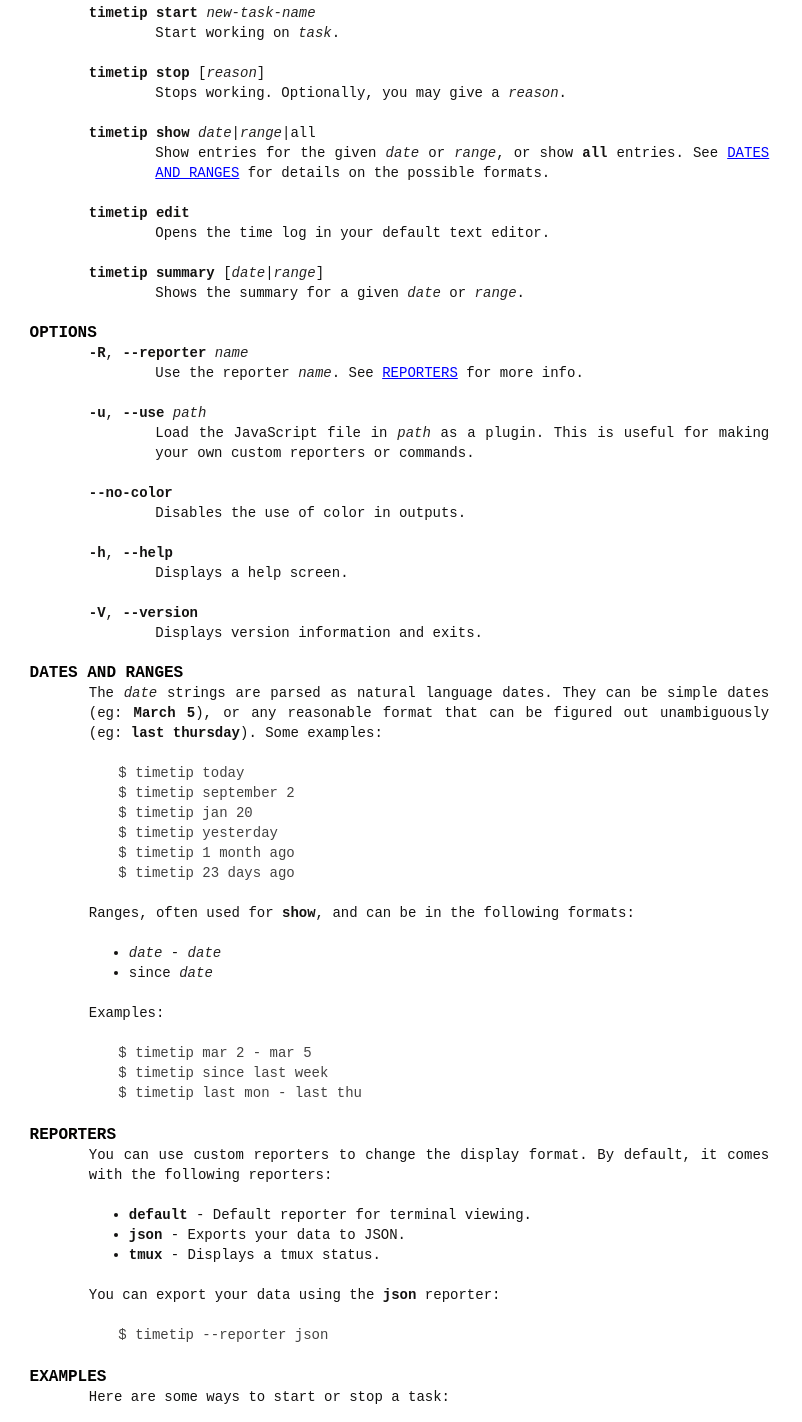
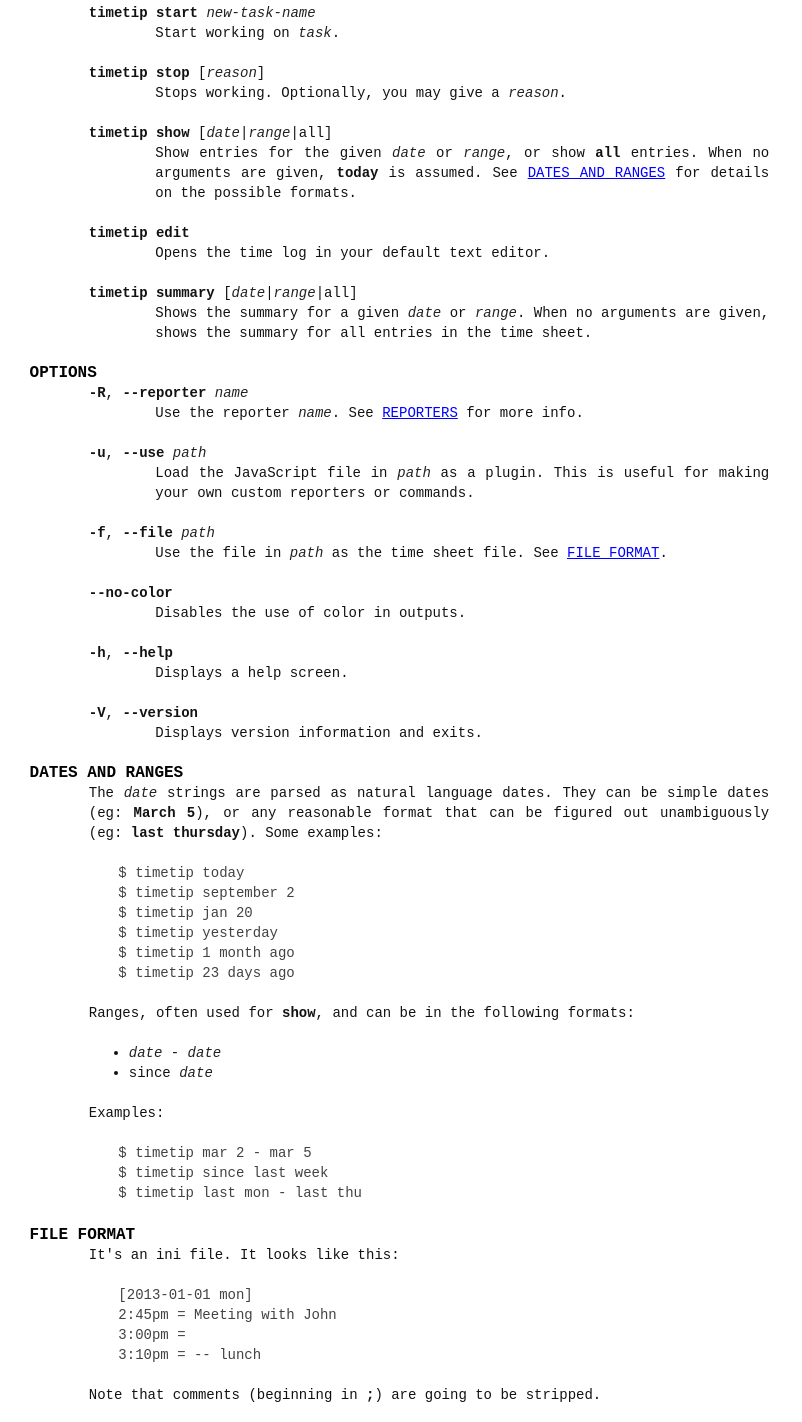
Before and after one commit to rstacruz/timetip, a website: page www/timetip.1.html in a window 1280 px wide. Shown: the part 643-2065 px from the top of the page, without its empty margins (0-802 px from the left). Drawn offline with Linux system fonts and the light colour scheme.

Commit message:
Update docs.

```diff
--- a/www/timetip.1.html
+++ b/www/timetip.1.html
@@ -60,6 +60,7 @@
     <a href="#COMMANDS">COMMANDS</a>
     <a href="#OPTIONS">OPTIONS</a>
     <a href="#DATES-AND-RANGES">DATES AND RANGES</a>
+    <a href="#FILE-FORMAT">FILE FORMAT</a>
     <a href="#REPORTERS">REPORTERS</a>
     <a href="#EXAMPLES">EXAMPLES</a>
     <a href="#SEE-ALSO">SEE ALSO</a>
@@ -106,22 +107,25 @@ the <a href="#COMMANDS" title="COMMANDS" data-bare-link="true">COMMANDS</a> belo
 <dl>
 <dt><code>timetip start</code> <var>new-task-name</var> </dt><dd><p>Start working on <var>task</var>.</p></dd>
 <dt><code>timetip stop</code> [<var>reason</var>] </dt><dd><p>Stops working. Optionally, you may give a <var>reason</var>.</p></dd>
-<dt><code>timetip show</code> <var>date</var>|<var>range</var>|all </dt><dd><p>Show entries for the given <var>date</var> or <var>range</var>, or show <code>all</code> entries. See <a href="#DATES-AND-RANGES" title="DATES AND RANGES" data-bare-link="true">DATES AND
-RANGES</a> for details on the possible formats.</p></dd>
+<dt><code>timetip show</code> [<var>date</var>|<var>range</var>|all] </dt><dd><p>Show entries for the given <var>date</var> or <var>range</var>, or show <code>all</code> entries. When no
+arguments are given, <code>today</code> is assumed. See <a href="#DATES-AND-RANGES" title="DATES AND RANGES" data-bare-link="true">DATES AND RANGES</a> for details
+on the possible formats.</p></dd>
 <dt><code>timetip edit</code> </dt><dd><p>Opens the time log in your default text editor.</p></dd>
-<dt><code>timetip summary</code> [<var>date</var>|<var>range</var>] </dt><dd><p>Shows the summary for a given <var>date</var> or <var>range</var>.</p></dd>
+<dt><code>timetip summary</code> [<var>date</var>|<var>range</var>|all] </dt><dd><p>Shows the summary for a given <var>date</var> or <var>range</var>. When no arguments are given,
+shows the summary for all entries in the time sheet.</p></dd>
 </dl>
 
 
 <h2 id="OPTIONS">OPTIONS</h2>
 
 <dl>
-<dt><code>-R</code>, <code>--reporter</code> <var>name</var></dt><dd><p>Use the reporter <var>name</var>. See <a href="#REPORTERS" title="REPORTERS" data-bare-link="true">REPORTERS</a> for more info.</p></dd>
-<dt><code>-u</code>, <code>--use</code> <var>path</var></dt><dd><p>Load the JavaScript file in <var>path</var> as a plugin. This is useful for making
+<dt><code>-R</code>, <code>--reporter</code> <var>name</var> </dt><dd><p>Use the reporter <var>name</var>. See <a href="#REPORTERS" title="REPORTERS" data-bare-link="true">REPORTERS</a> for more info.</p></dd>
+<dt><code>-u</code>, <code>--use</code> <var>path</var> </dt><dd><p>Load the JavaScript file in <var>path</var> as a plugin. This is useful for making
 your own custom reporters or commands.</p></dd>
-<dt><code>--no-color</code></dt><dd><p>Disables the use of color in outputs.</p></dd>
-<dt><code>-h</code>, <code>--help</code></dt><dd><p>Displays a help screen.</p></dd>
-<dt><code>-V</code>, <code>--version</code></dt><dd><p>Displays version information and exits.</p></dd>
+<dt><code>-f</code>, <code>--file</code> <var>path</var> </dt><dd><p>Use the file in <var>path</var> as the time sheet file. See <a href="#FILE-FORMAT" title="FILE FORMAT" data-bare-link="true">FILE FORMAT</a>.</p></dd>
+<dt><code>--no-color</code> </dt><dd><p>Disables the use of color in outputs.</p></dd>
+<dt><code>-h</code>, <code>--help</code> </dt><dd><p>Displays a help screen.</p></dd>
+<dt><code>-V</code>, <code>--version</code> </dt><dd><p>Displays version information and exits.</p></dd>
 </dl>
 
 
@@ -153,6 +157,18 @@ $ timetip 23 days ago
 $ timetip since last week
 $ timetip last mon - last thu
 </code></pre>
+
+<h2 id="FILE-FORMAT">FILE FORMAT</h2>
+
+<p>It's an ini file. It looks like this:</p>
+
+<pre><code>[2013-01-01 mon]
+2:45pm = Meeting with John
+3:00pm =
+3:10pm = -- lunch
+</code></pre>
+
+<p>Note that comments (beginning in <code>;</code>) are going to be stripped.</p>
 
 <h2 id="REPORTERS">REPORTERS</h2>
 
```
Also changed, not shown: man/timetip.1.md (+25 -10 lines), 2 other files.
